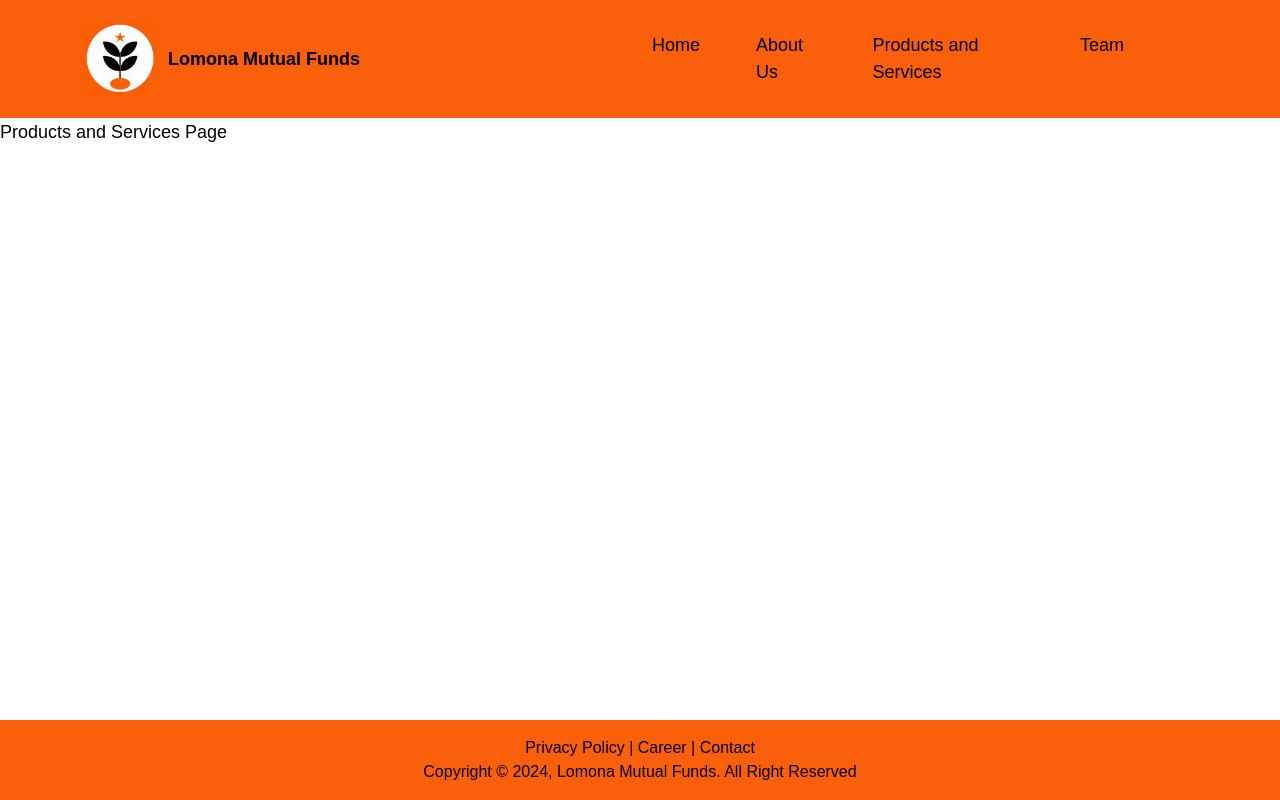
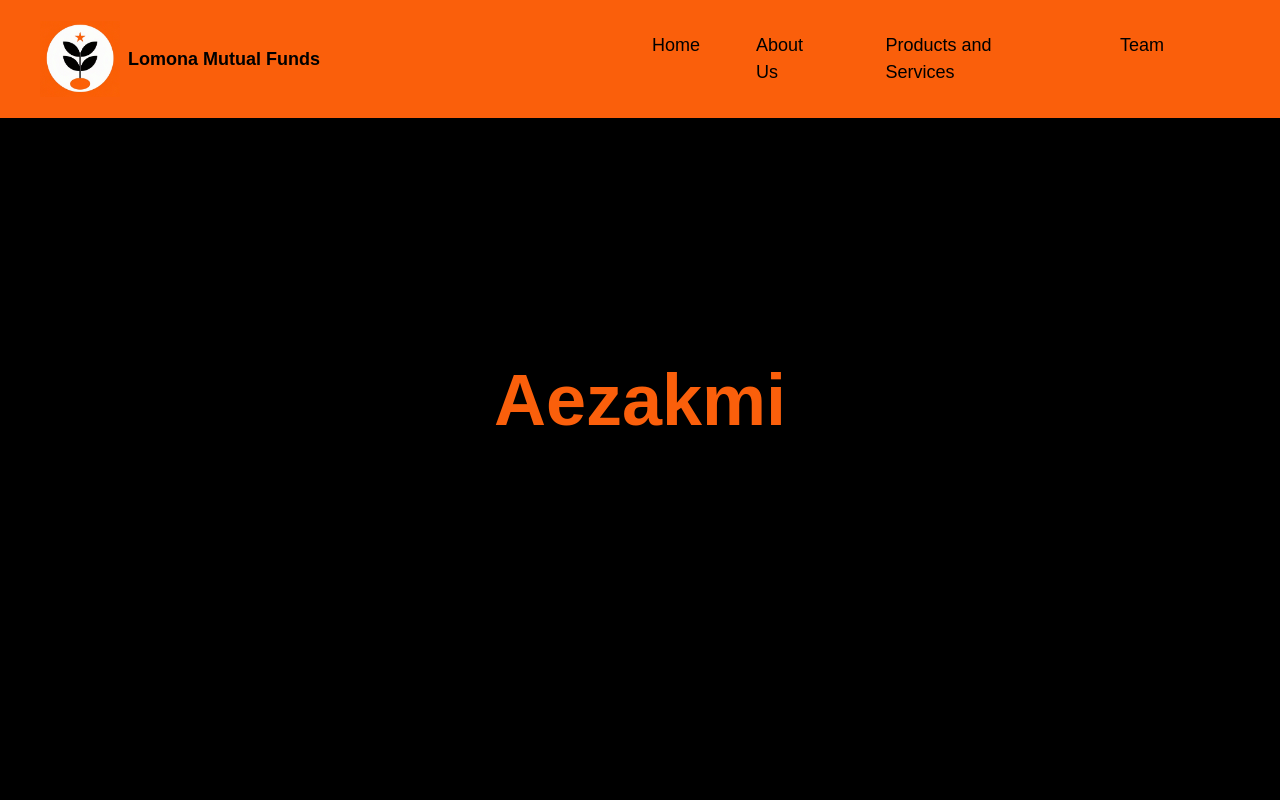
Before and after one commit to Logassi/company-profile, a Next.js app: page /products-services in a window 1280 px wide. Built offline with nearby package versions, Linux system fonts and the light colour scheme.

Commit message:
Feat : Make Products and Services page

```diff
--- a/src/views/components/footer.tsx
+++ b/src/views/components/footer.tsx
@@ -5,7 +5,7 @@ export default function Footer() {
   const current_year = new Date().getFullYear();
 
   return (
-    <div className="bg-custom-orange w-full fixed bottom-0">
+    <div className="bg-custom-orange w-full bottom-0">
       <div className="text-center py-4">
         <Link href={"/"} className="">
           Privacy Policy
--- a/src/views/components/navbar.tsx
+++ b/src/views/components/navbar.tsx
@@ -1,66 +1,65 @@
 import Link from "next/link";
 import React from "react";
 import Image from "next/image";
-import Logo from "/public/images/logo.jpg";
+// import Logo from "/images/logo.jpg";
 
 export default function NavBar() {
   return (
-    <div className="bg-custom-orange">
-      <nav>
-        <div className="h-10vh flex justify-between z-50 text-black lg:py-5 px-20 py-4">
+    <div className="">
+      <nav className="w-full top-0 left-0 right-0 bg-custom-orange fixed">
+        <div className="flex justify-between text-black lg:py-5 px-10 py-4">
           <div className="flex items-center flex-1 text-[18px]">
             <div>
               <Link href={"/"} className="font-bold">
                 <Image
-                  src={Logo} // Use the correct path
+                  src="/images/logo.jpg"
                   alt="Logo Img"
-                  width={80} // Set width
-                  height={80} // Set height
-                  className="mr-2" // Optional styling
+                  width={80}
+                  height={80}
+                  className="mr-2"
                 />
               </Link>
             </div>
-
             <div className="font-bold">Lomona Mutual Funds</div>
           </div>
 
           <div className="lg:flex md:flex lg:flex-1 items-center justify-end font-normal hidden">
             <div className="flex flex-10">
-              <ul className="flex gap-8 mr-16 text-[18px]">
-                <Link href={"/"}>
+              <ul className="flex gap-8 mr-16 text-[18px]" role="menu">
                 <li className="hover:bg-black hover:text-white rounded m-1 p-2">
-                    Home
+                  <Link href={"/"}>Home</Link>
                 </li>
-                </Link>
-                <Link href={"/about-us"}>
                 <li className="hover:bg-black hover:text-white rounded m-1 p-2">
-                    About Us
+                  <Link href={"/about-us"}>About Us</Link>
                 </li>
-                </Link>
                 <li className="relative group">
                   <div className="hover:bg-black hover:text-white rounded m-1 p-2 cursor-pointer group-hover:block">
                     Products and Services
                   </div>
 
                   <div className="absolute hidden group-hover:block bg-custom-melon left-0 rounded-md p-2 shadow-lg">
-                    <ul className="space-y-2">
+                    <ul className="space-y-2" role="menu">
                       <li className="flex p-2 text-black rounded-md hover:bg-black hover:text-white">
+                        <Link href={"/products-services/#Aezakmi"}>
                           Aezakmi
+                        </Link>
                       </li>
                       <li className="flex p-2 text-black rounded-md hover:bg-black hover:text-white">
+                        <Link href={"/products-services/#Hesoyam"}>
                           Hesoyam
+                        </Link>
                       </li>
                       <li className="flex p-2 text-black rounded-md hover:bg-black hover:text-white">
+                        <Link href={"/products-services/#Baguvix"}>
                           Baguvix
+                        </Link>
                       </li>
                     </ul>
                   </div>
                 </li>
-                <Link href={"/team"}>
                 <li className="hover:bg-black hover:text-white rounded m-1 p-2">
-                    Team
+                  <Link href={"/team"}>Team</Link>
                 </li>
-                </Link>
               </ul>
             </div>
           </div>
--- a/src/views/pages/home/index.tsx
+++ b/src/views/pages/home/index.tsx
@@ -1,5 +1,5 @@
 import { useState, useEffect } from "react";
-import Hero from "/public/images/Hero_Section.jpg";
+// import Hero from "/public/images/Hero_Section.jpg";
 import Image from "next/image";
 // import { ArrowRightCircle } from "react-bootstrap-icons"; // Or switch to react-icons if preferred
 // import "animate.css";
@@ -8,6 +8,7 @@ import Image from "next/image";
 
 export default function HomeView() {
   return (
+    <div className="">
       <section className="bg-cover bg-center">
         <div className="container mx-auto px-6 py-12">
           <div className="flex flex-col-reverse md:flex-row items-center">
@@ -18,22 +19,51 @@ export default function HomeView() {
               </h1>
               <p className="text-gray-700 mt-4">
                 Lorem Ipsum is simply dummy text of the printing and typesetting
-              industry. Lorem Ipsum has been the industry's standard dummy text
-              ever since the 1500s.
+                industry. Lorem Ipsum has been the industry's standard dummy
+                text ever since the 1500s.
               </p>
             </div>
 
             <div className="w-full md:w-1/2 mb-8 md:mb-0">
               <Image
-              src={Hero} // Use the correct path
+                src="/images/Hero_Section.jpg" // Use the correct path
                 alt="Hero Img"
-              // width={80} // Set width
-              // height={80} // Set height
+                width={80} // Set width
+                height={80} // Set height
                 className="mr-2" // Optional styling
               />
             </div>
           </div>
         </div>
       </section>
+
+      <section className="bg-cover bg-center">
+        <div className="container mx-auto px-6 py-12">
+          <div className="flex flex-col-reverse md:flex-row items-center">
+            <div className="w-full md:w-1/2  mb-8 md:mb-0">
+              <h1 className="text-4xl font-bold">
+                "We manage,
+                <br /> so you can enjoy the privilege"
+              </h1>
+              <p className="text-gray-700 mt-4">
+                Lorem Ipsum is simply dummy text of the printing and typesetting
+                industry. Lorem Ipsum has been the industry's standard dummy
+                text ever since the 1500s.
+              </p>
+            </div>
+
+            <div className="w-full md:w-1/2 mb-8 md:mb-0">
+              <Image
+                src="/images/Hero_Section.jpg" // Use the correct path
+                alt="Hero Img"
+                width={80} // Set width
+                height={80} // Set height
+                className="mr-2" // Optional styling
+              />
+            </div>
+          </div>
+        </div>
+      </section>
+    </div>
   );
 }
--- a/src/views/pages/products-services/index.tsx
+++ b/src/views/pages/products-services/index.tsx
@@ -1,9 +1,28 @@
-
-
-export default function ProductsAndServicesView(){
-    return(
-        <div>
-            <h1 className="text-lg">Products and Services Page</h1>
-        </div>
-    )
+export default function ProductsAndServicesView() {
+  return (
+    <div>
+      <section
+        id="Aezakmi"
+        className="text-white h-screen bg-black text-center flex"
+      >
+        <h1 className="m-auto text-7xl text-custom-orange font-bold">
+          Aezakmi
+        </h1>
+      </section>
+      <section
+        id="Hesoyam"
+        className="text-white h-screen bg-custom-orange text-center flex"
+      >
+        <h1 className="m-auto text-7xl text-black font-bold">Hesoyam</h1>
+      </section>
+      <section
+        id="Baguvix"
+        className="text-white h-screen bg-black text-center flex"
+      >
+        <h1 className="m-auto text-7xl text-custom-orange font-bold">
+          Baguvix
+        </h1>
+      </section>
+    </div>
+  );
 }
```
Lines whose indentation alone changed are shown as unchanged.
